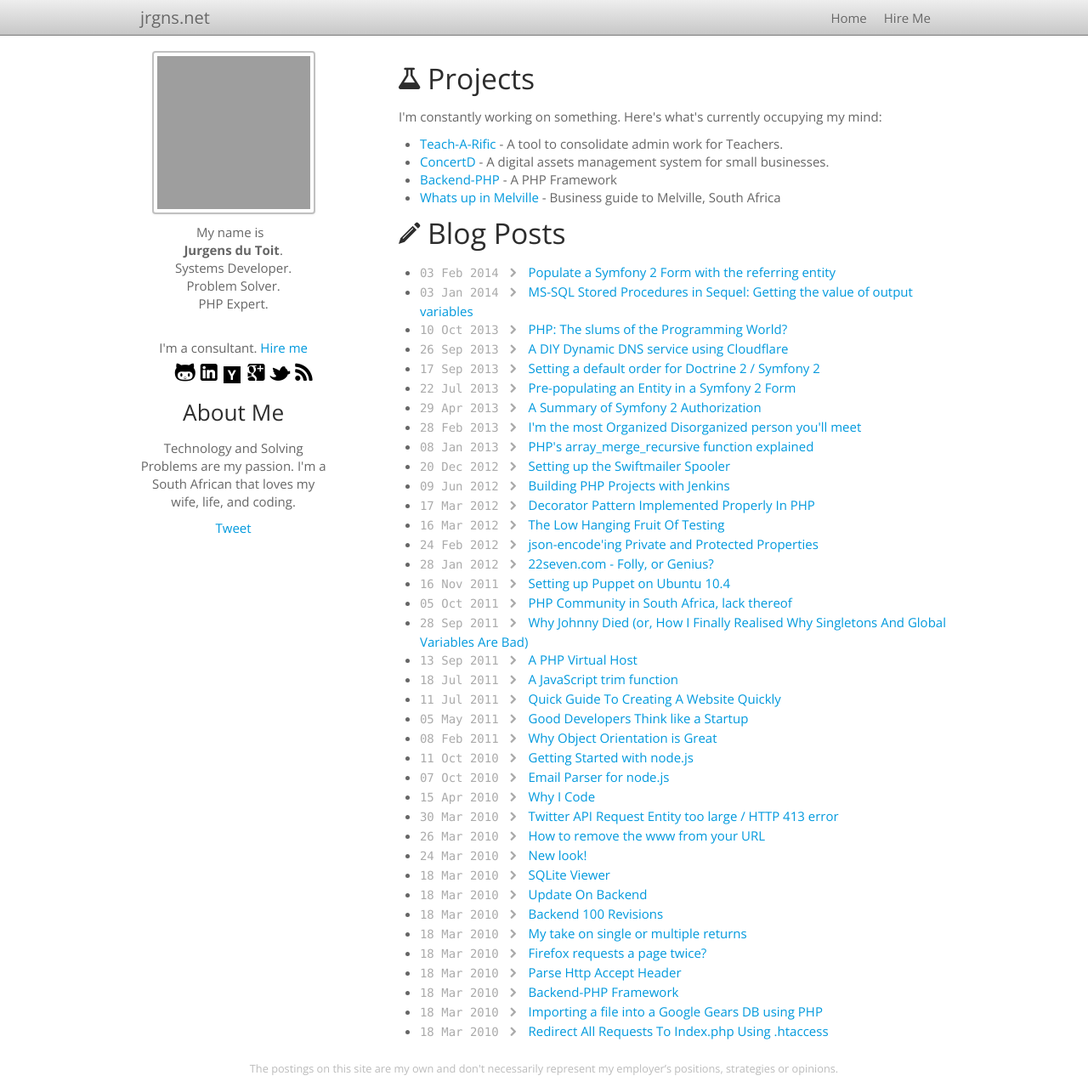
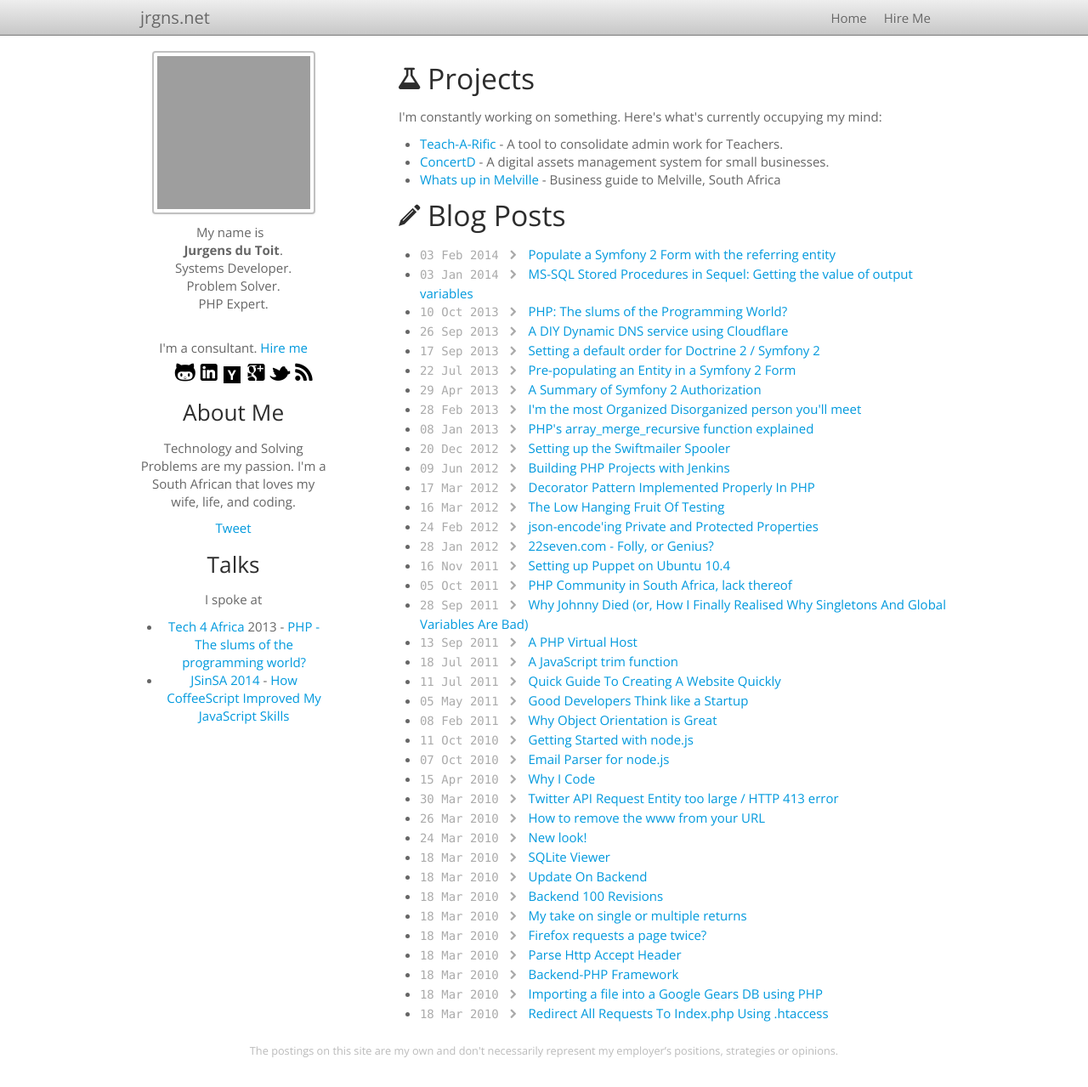
Before and after one commit to jrgns/jrgns.github.com, a Jekyll site: the page built from index.html, in a window 1280 px wide and 1279 px high. Shown: the whole window at 85% size. Built offline with Jekyll 4.4.1, drawn with Linux system fonts in a browser that asks for light colours; comment, search, counter and statistics services are not loaded; grey boxes are pictures that could not be loaded.

Commit message:
Added links to talks on the home page

```diff
--- a/_layouts/default.html
+++ b/_layouts/default.html
@@ -88,6 +88,12 @@
             <a href="https://twitter.com/share" class="twitter-share-button" data-text="Jurgens du Toit - Systems Developer, PHP Expert" data-via="jrgns">Tweet</a>
             <g:plus action="share" annotation="bubble"></g:plus>
           </p>
+          <h3>Talks</h3>
+          <p>I spoke at</p>
+          <ul>
+            <li><a href="http://tech4africa.com/">Tech 4 Africa</a> 2013 - <a href="talks/phpslums/">PHP - The slums of the programming world?</a></li>
+            <li><a href="http://www.jsinsa.com/jsinsa/2014/index.htm">JSinSA 2014</a> - <a href="talks/learning-from-coffeescript">How CoffeeScript Improved My JavaScript Skills</a></li>
+          </ul>
         </div>
         <div class="span9 content">
           {{ content }}
--- a/index.html
+++ b/index.html
@@ -14,10 +14,10 @@ title: Jurgens du Toit - Systems Developer, PHP Expert
       <li>
         <a href='http://concertd.co.za'>ConcertD</a> - A digital assets management system for small businesses.
       </li>
-      <li>
+      <!--<li>
         <a href='http://backend-php.net'>Backend-PHP</a> - A PHP Framework
       </li>
-      <!--<li>
+      <li>
         <a href='http://trendspotter.co.za'>Trend Spotter</a> - A simple twitter aggregation site
       </li>-->
       <li>
--- a/talks/learning-from-coffeescript/index.html
+++ b/talks/learning-from-coffeescript/index.html
@@ -2,7 +2,7 @@
 <html lang="en">
 <head>
   <meta charset="utf-8">
-  <title>How CoffeeScript Improved My JavaScript Skills </title>
+  <title>How CoffeeScript Improved My JavaScript Skills</title>
   <meta name="description" content="What I learned about JavaScript when I rewrote a module in CoffeeScript">
   <meta name="author" content="Jrgns <jrgns@jrgns.net">
   <meta name="apple-mobile-web-app-capable" content="yes" />
```
